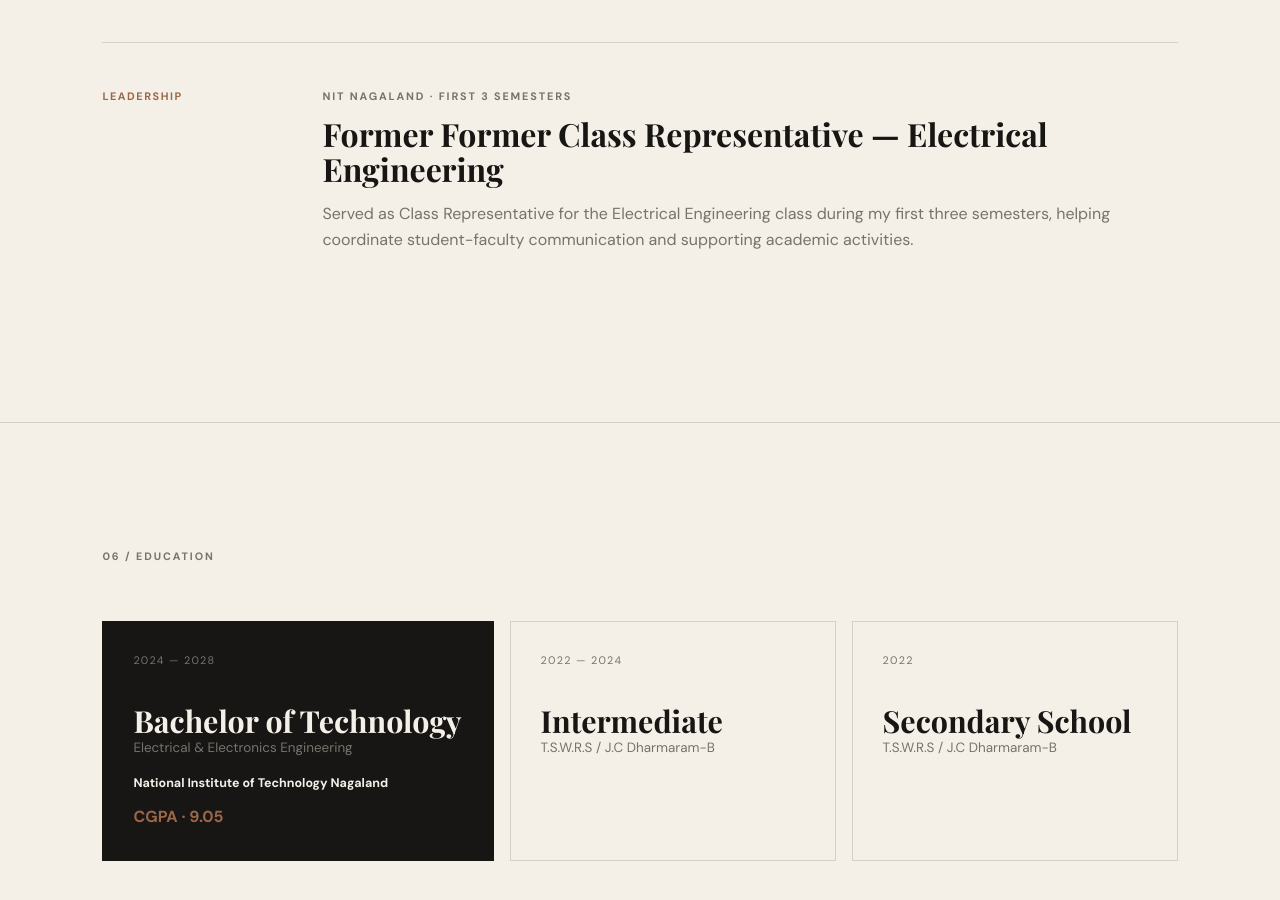
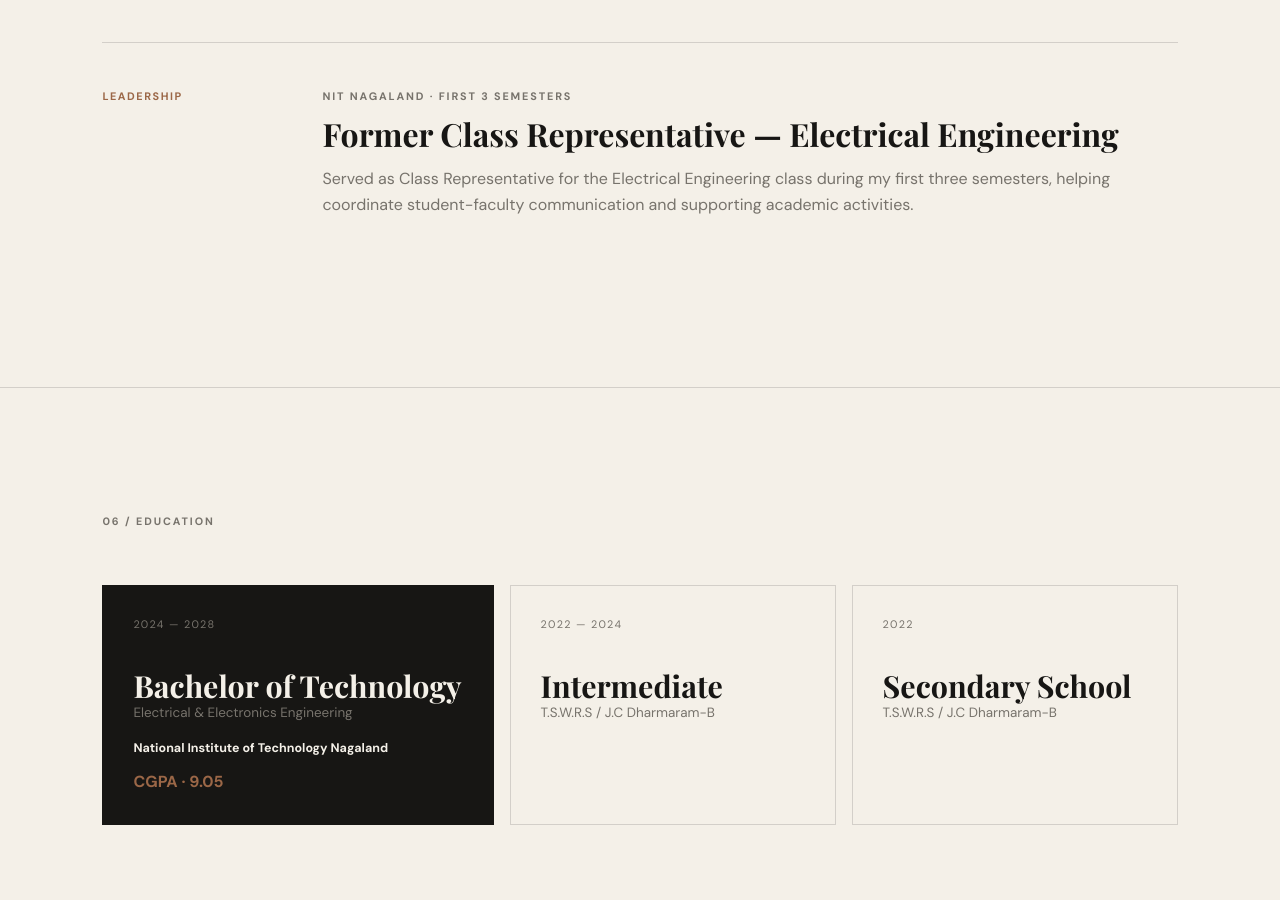
Before and after one commit to puppalatejasri2007/puppalatejasri2007.github.io, a website: page index.html in a window 1280 px wide. Shown: the part 4732-5632 px from the top of the page. Drawn offline with nearby package versions, Linux system fonts and the light colour scheme; a web font is replaced by a local one.

Commit message:
Add files via upload

```diff
--- a/index.html
+++ b/index.html
@@ -131,7 +131,7 @@
     </article>
     <article class="timeline-item reveal">
       <div class="timeline-date">LEADERSHIP</div>
-      <div><p class="section-kicker">NIT NAGALAND · FIRST 3 SEMESTERS</p><h3>Former Former Class Representative — Electrical Engineering</h3><p>Served as Class Representative for the Electrical Engineering class during my first three semesters, helping coordinate student-faculty communication and supporting academic activities.</p></div>
+      <div><p class="section-kicker">NIT NAGALAND · FIRST 3 SEMESTERS</p><h3>Former Class Representative — Electrical Engineering</h3><p>Served as Class Representative for the Electrical Engineering class during my first three semesters, helping coordinate student-faculty communication and supporting academic activities.</p></div>
     </article>
   </div>
 </section>
```
